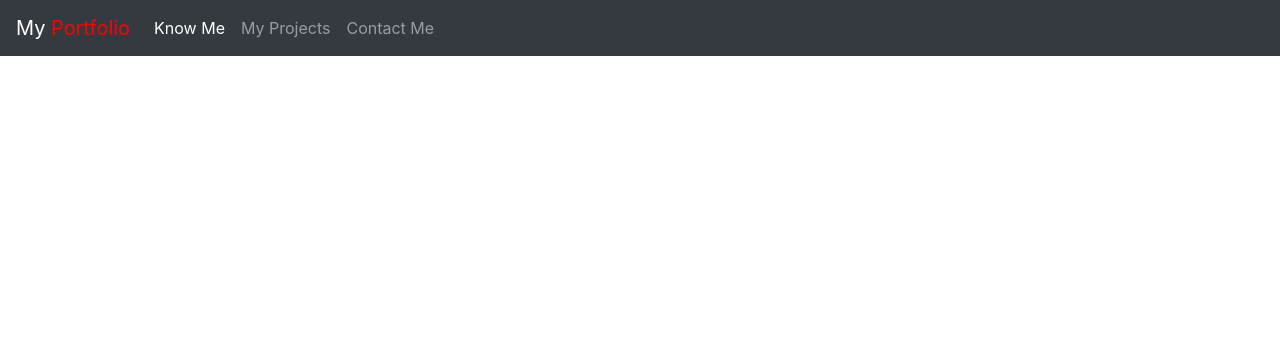
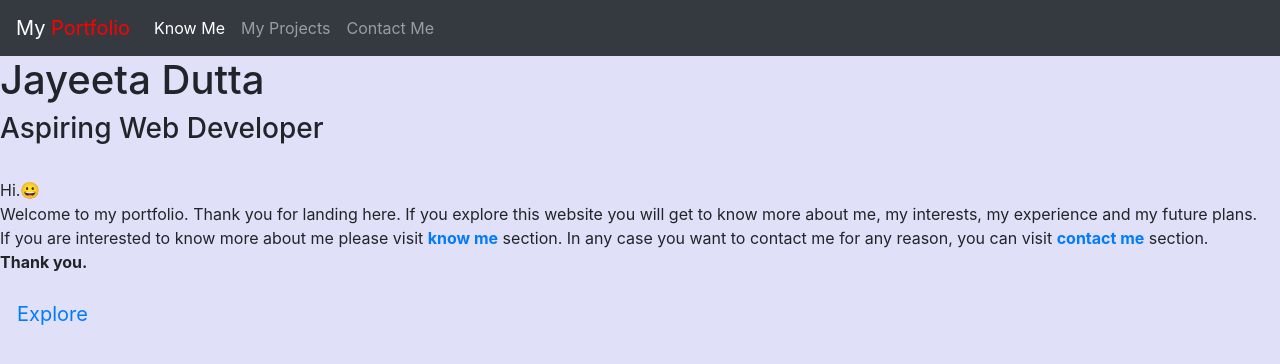
Before and after one commit to JayeetaDutta0000/my-portfolio, a plain HTML site: page index.html in a window 1280 px wide. Drawn offline with nearby package versions, Linux system fonts and the light colour scheme.

Commit message:
edit index.html

```diff
--- a/index.html
+++ b/index.html
@@ -8,6 +8,7 @@
     <!-- Bootstrap CSS -->
     <link rel="stylesheet" href="https://cdn.jsdelivr.net/npm/bootstrap@4.6.2/dist/css/bootstrap.min.css" integrity="sha384-xOolHFLEh07PJGoPkLv1IbcEPTNtaed2xpHsD9ESMhqIYd0nLMwNLD69Npy4HI+N" crossorigin="anonymous">
 
+    <link rel="stylesheet" href="styles.css">
     <title>Jayeeta Dutta</title>
   </head>
   <body>
@@ -34,6 +35,25 @@
             </div>
           </nav>
 
+          <div class="intro">
+            <h1>Jayeeta Dutta</h1>
+            <h3>Aspiring Web Developer</h3>
+            <br>
+            <p>
+                Hi.😀
+                <br>
+                Welcome to my portfolio. Thank you for landing here. If you explore this website
+                you will get to know more about me, my interests, my experience and my future plans.
+                <br>
+                If you are interested to know more about me please visit <a href="about.html"><b>know me</b></a> section.
+                In any case you want to contact me for any reason, you can visit <a href="contact.html"><b>contact me</b></a> section.
+                <br>
+                <b>Thank you.</b>
+            </p>
+
+            <button type="button" class="btn btn-link btn-lg">Explore</button>
+          </div>
+
     </section>
 
     <!-- Option 1: jQuery and Bootstrap Bundle (includes Popper) -->
--- a/styles.css
+++ b/styles.css
@@ -0,0 +1,3 @@
+body{
+    background-color: rgb(224, 224, 248);
+}
```
